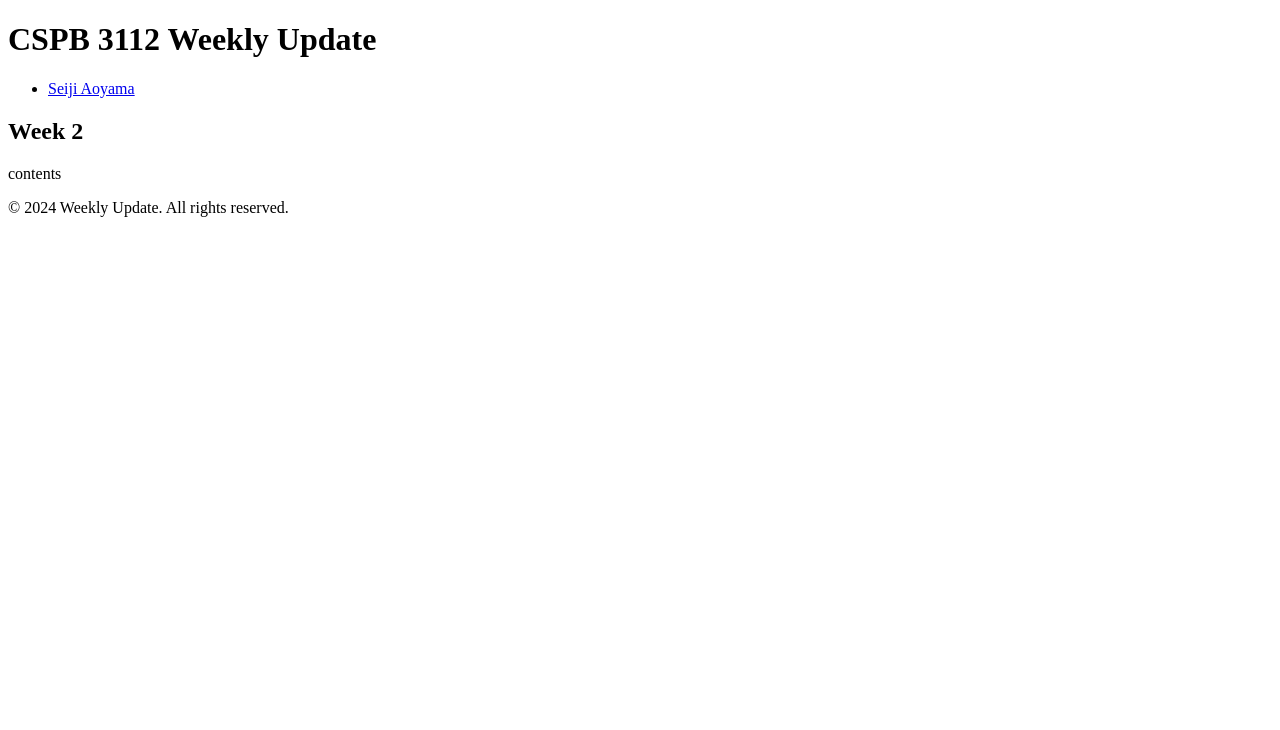
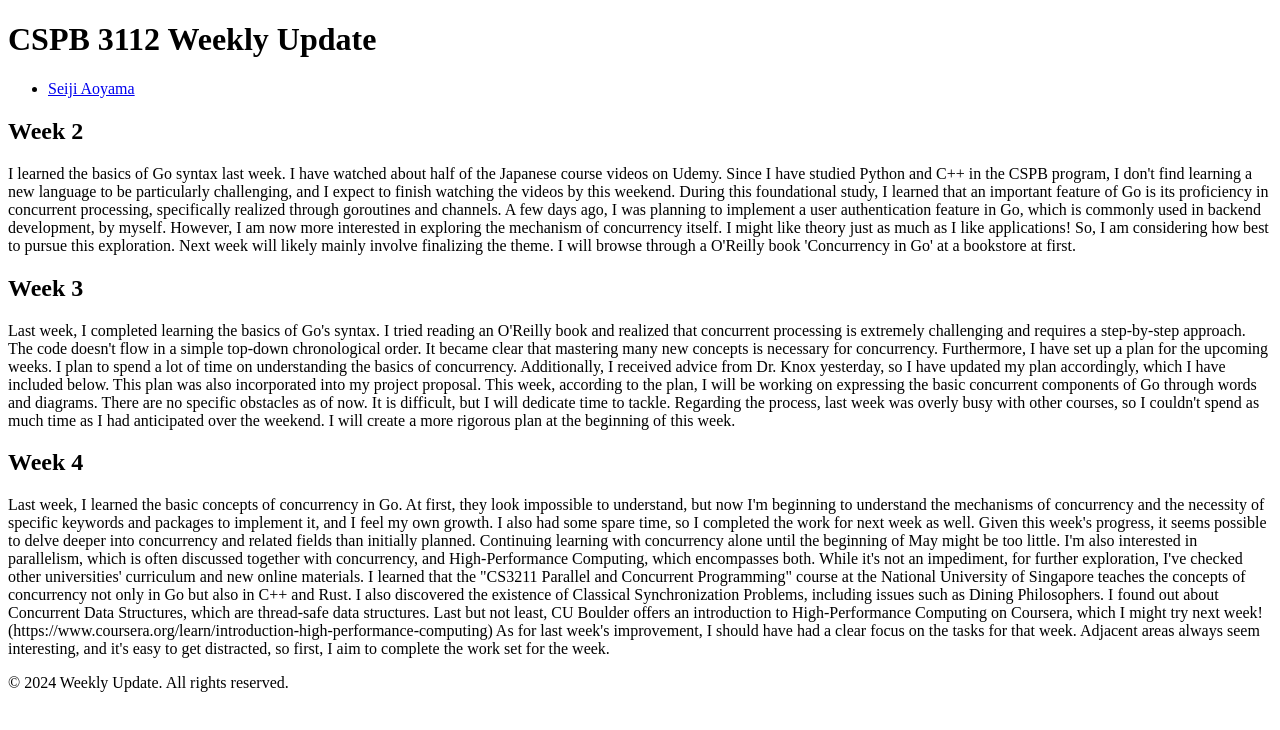
Before and after one commit to seej000/seej.github.io, a plain HTML site: page index.html in a window 1280 px wide. Drawn offline with Linux system fonts and the light colour scheme.

Commit message:
Add weekly status

```diff
--- a/index.html
+++ b/index.html
@@ -18,10 +18,50 @@
     <main>
         <section id="update">
             <h2>Week 2</h2>
-            <p>contents</p>
+            <p>
+                I learned the basics of Go syntax last week. I have watched about half of the Japanese course videos on Udemy.
+                Since I have studied Python and C++ in the CSPB program, I don't find learning a new language to be particularly challenging, and
+                I expect to finish watching the videos by this weekend. During this foundational study,
+                I learned that an important feature of Go is its proficiency in concurrent processing, specifically realized through goroutines and channels.
+                A few days ago, I was planning to implement a user authentication feature in Go, which is commonly used in backend development, by myself.
+                However, I am now more interested in exploring the mechanism of concurrency itself. I might like theory just as much as I like applications!
+                So, I am considering how best to pursue this exploration. Next week will likely mainly involve finalizing the theme.
+                I will browse through a O'Reilly book 'Concurrency in Go' at a bookstore at first.
+            </p>
         </section>
 
+        <section id="update">
+            <h2>Week 3</h2>
+            <p>
+                Last week, I completed learning the basics of Go's syntax. I tried reading an O'Reilly book and realized that concurrent processing is extremely challenging
+                and requires a step-by-step approach. The code doesn't flow in a simple top-down chronological order.
+                It became clear that mastering many new concepts is necessary for concurrency. Furthermore, I have set up a plan for the upcoming weeks.
+                I plan to spend a lot of time on understanding the basics of concurrency.
+                Additionally, I received advice from Dr. Knox yesterday, so I have updated my plan accordingly, which I have included below.
+                This plan was also incorporated into my project proposal. This week, according to the plan, I will be working on expressing the basic concurrent components of Go
+                through words and diagrams. There are no specific obstacles as of now. It is difficult, but I will dedicate time to tackle.
+                Regarding the process, last week was overly busy with other courses, so I couldn't spend as much time as I had anticipated over the weekend.
+                I will create a more rigorous plan at the beginning of this week.
+            </p>
+        </section>
 
+        <section>
+            <h2>Week 4</h2>
+            <p>
+                Last week, I learned the basic concepts of concurrency in Go. At first, they look impossible to understand, but now I'm beginning to understand the mechanisms of concurrency
+                and the necessity of specific keywords and packages to implement it, and I feel my own growth. I also had some spare time, so I completed the work for next week as well.
+                Given this week's progress, it seems possible to delve deeper into concurrency and related fields than initially planned.
+                Continuing learning with concurrency alone until the beginning of May might be too little. I'm also interested in parallelism, which is often discussed together
+                with concurrency, and High-Performance Computing, which encompasses both.
+                While it's not an impediment, for further exploration, I've checked other universities' curriculum and new online materials.
+                I learned that the "CS3211 Parallel and Concurrent Programming" course at the National University of Singapore teaches the concepts of concurrency not only in Go
+                but also in C++ and Rust. I also discovered the existence of Classical Synchronization Problems, including issues such as Dining Philosophers.
+                I found out about Concurrent Data Structures, which are thread-safe data structures.
+                Last but not least, CU Boulder offers an introduction to High-Performance Computing on Coursera, which I might try next week! (https://www.coursera.org/learn/introduction-high-performance-computing)
+                As for last week's improvement, I should have had a clear focus on the tasks for that week. Adjacent areas always seem interesting, and it's easy to get distracted,
+                so first, I aim to complete the work set for the week.
+            </p>
+        </section>
     </main>
 
     <footer>
```
